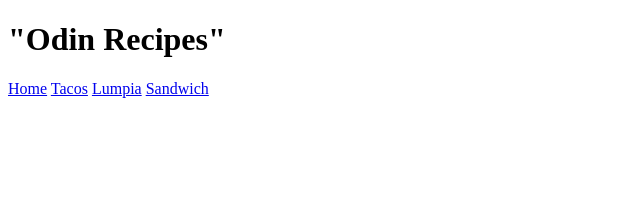
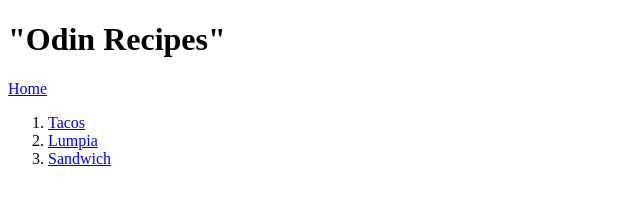
Before and after one commit to LeoTheLion2002/odin-recipes, a plain HTML site: page index.html in a window 1280 px wide. Shown: the whole page, without its empty margins (0-640 px from the left). Drawn offline with Linux system fonts and the light colour scheme.

Commit message:
on index added the diff foods into a list so it can look neater

```diff
--- a/index.html
+++ b/index.html
@@ -11,10 +11,11 @@
             </h1>
         <!-- linking to rexipes -->
             <a href="./index.html">Home</a>
-            <a href="./recipes/tacos.html">Tacos</a>
-            <a href="./recipes/lumpia.html">Lumpia</a>
-            <a href="./recipes/sandwich.html">Sandwich</a>
-
+            <ol>
+            <li><a href="./recipes/tacos.html">Tacos</a></li>
+            <li><a href="./recipes/lumpia.html">Lumpia</a></li>
+            <li><a href="./recipes/sandwich.html">Sandwich</a></li>
+            </ol>
         </body>
 
 </html>
```
